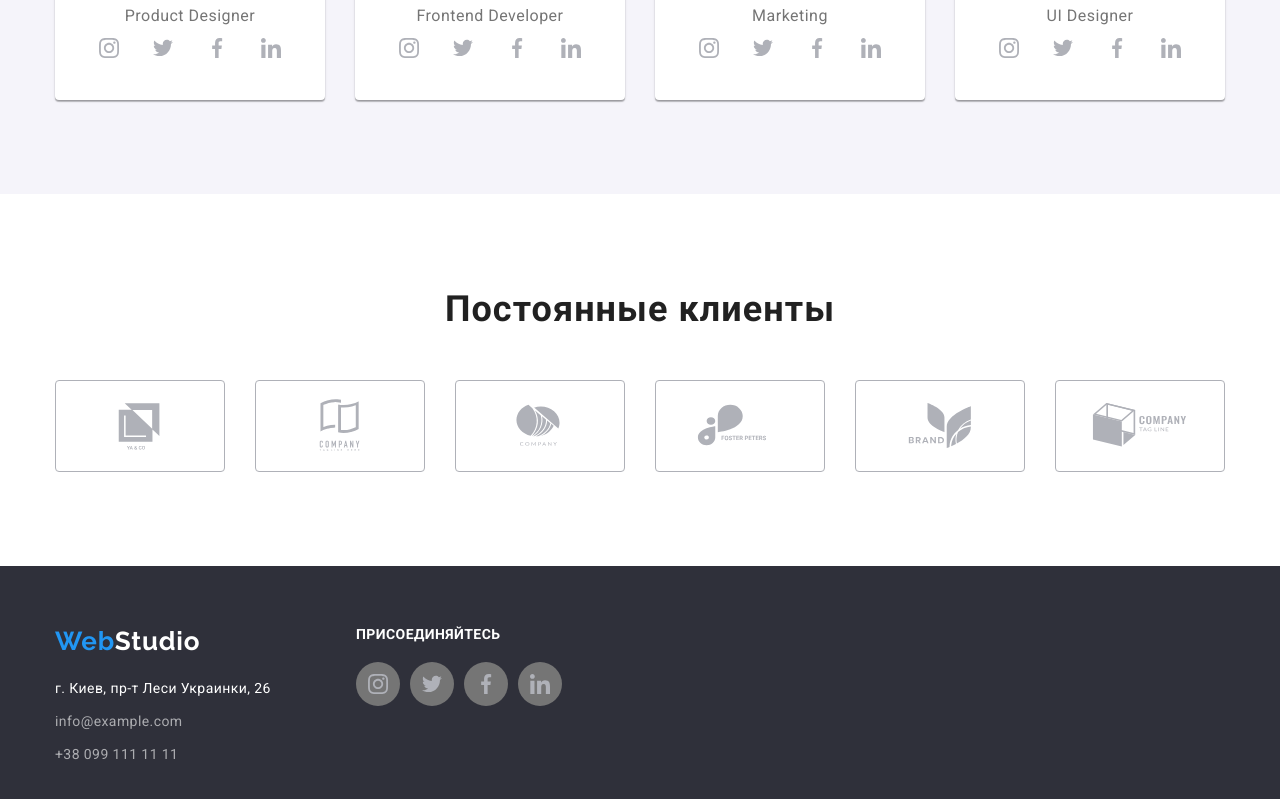
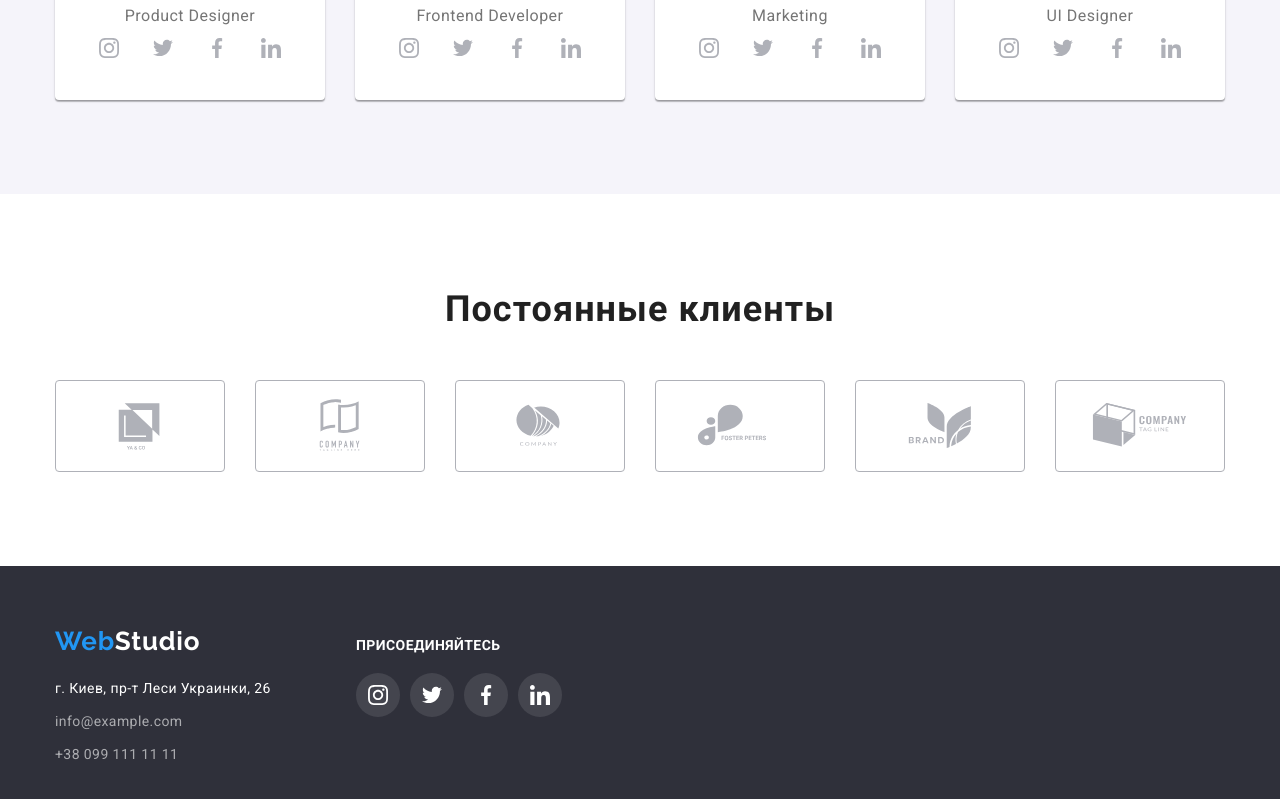
Before and after one commit to olynka/goit-markup-hw-04., a plain HTML site: page index.html in a window 1280 px wide. Shown: the part 2094-2893 px from the top of the page. Drawn offline with nearby package versions, Linux system fonts and the light colour scheme.

Commit message:
виправлення помилок

```diff
--- a/css/styles.css
+++ b/css/styles.css
@@ -510,13 +510,14 @@ color: rgba(255, 255, 255, 0.6);
 align-items: center;
  justify-content: center;
  fill: var(--background-nice-color);
- background-color:#757575 ;
+ background-color: rgba(255, 255, 255, 0.1);;
 
 
 }
 .footer-list-cos{
   display: flex;
   justify-content: center;
+
 
 }
 
@@ -543,7 +544,8 @@ margin-bottom: 20px;
 }
     .footer-container{
       display: flex;
-      align-items: flex-start;
+      align-items: baseline;
+
     }
 
     .container-address{
@@ -553,12 +555,13 @@ margin-bottom: 20px;
    .container-cos{
     width: 206px;
     margin-left:  70px;
+
    }
 
 
 
     .footer-link-cos{
-      fill:var(--contact-soc);
+      fill:var(--background-nice-color)
     }
     .footer-link-cos:hover{
      background-color:var(--hover-kolor);
```
